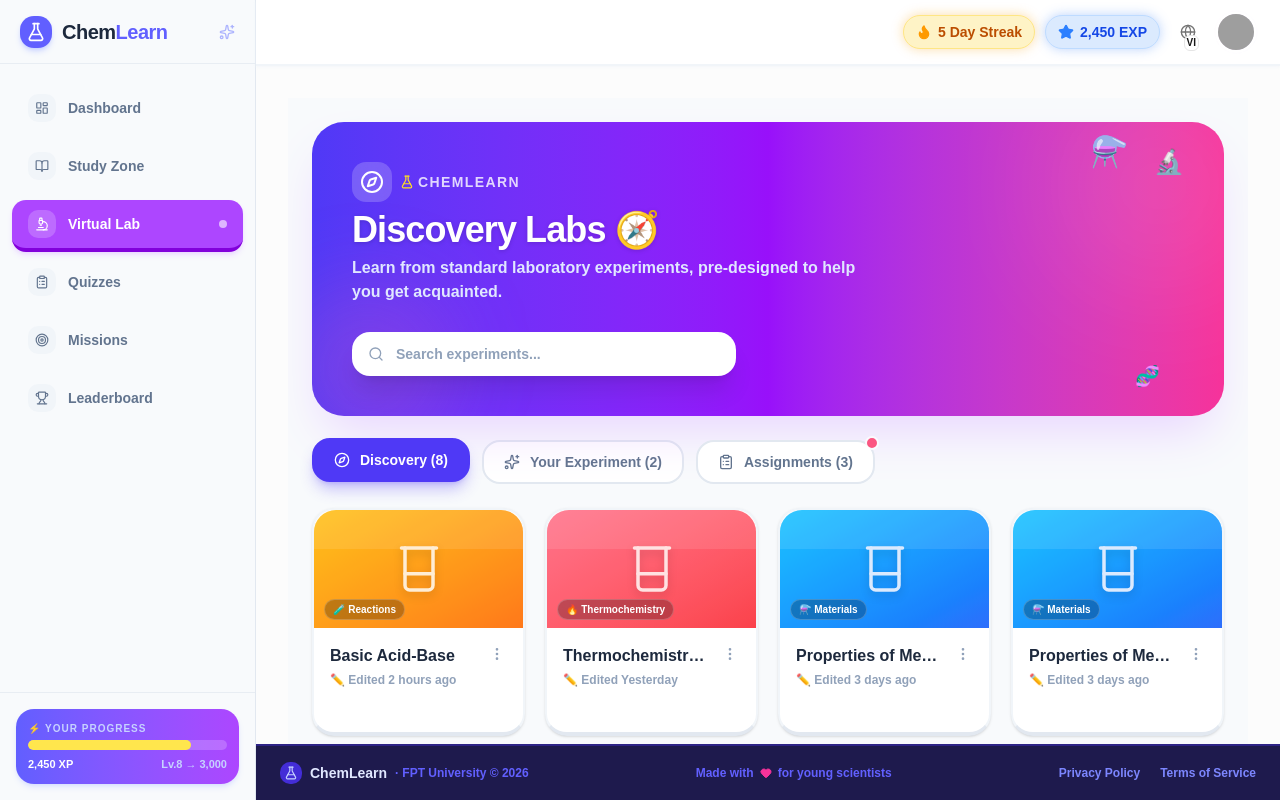
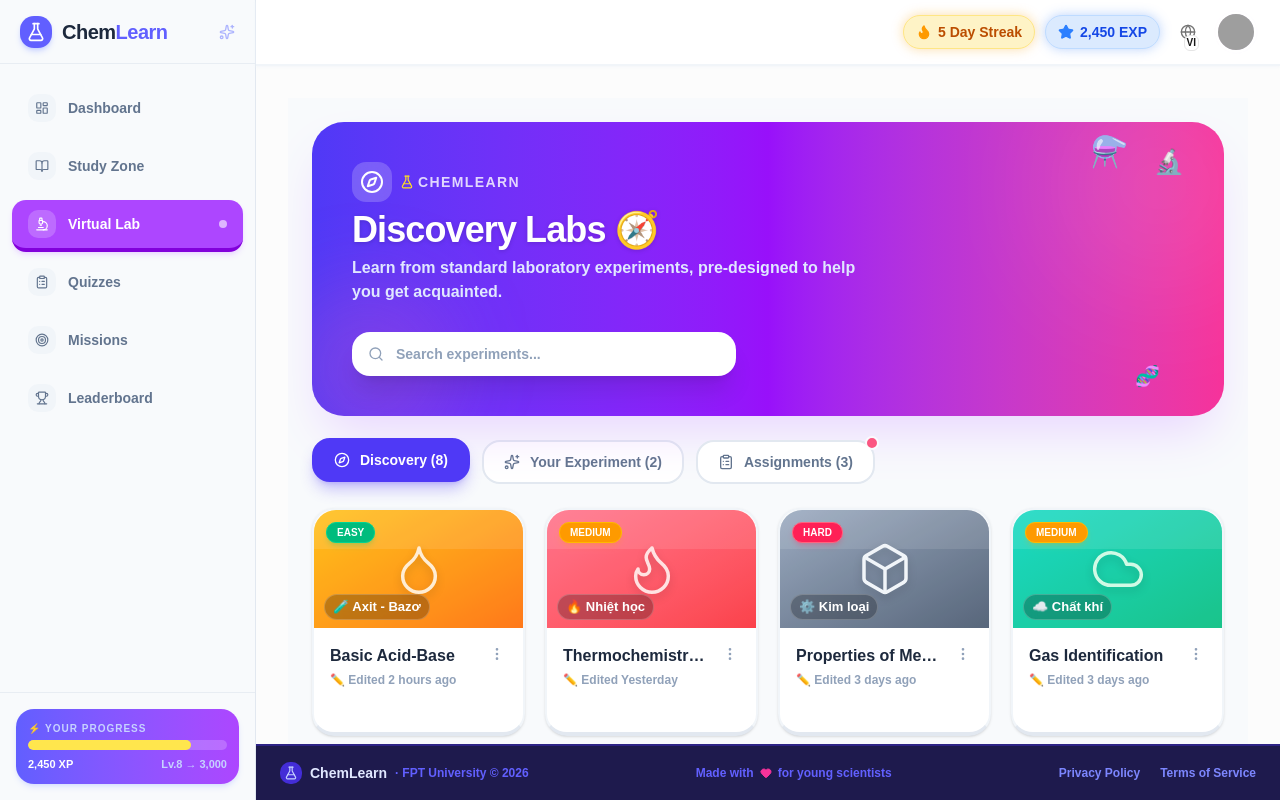
Before and after one commit to PhuNguyen12345/ChemLearn-FE, a React (Vite) app: page /student/virtual-lab in a window 1280 px wide. Built offline with nearby package versions, Linux system fonts and the light colour scheme; grey boxes are pictures that could not be loaded.

Commit message:
feat: details pop-up and rendering themes based on lab category.

```diff
--- a/src/features/lab/components/LabCard.jsx
+++ b/src/features/lab/components/LabCard.jsx
@@ -1,5 +1,6 @@
 import React from 'react';
-import { Beaker, MoreVertical, Edit2, Trash, Copy, CheckCircle2, Clock, CircleDashed } from 'lucide-react';
+import { Beaker, MoreVertical, Edit2, Trash, Copy, CheckCircle2, Clock, CircleDashed, Info } from 'lucide-react';
+import { LAB_THEMES } from '../data/theme';
 
 const LabCard = ({
   lab,
@@ -8,8 +9,44 @@
   onOpen,
   onRename,
   onDuplicate,
-  onDelete
+  onDelete,
+  onViewDetails
 }) => {
+
+  const themeKey = lab.category || lab.type;
+  const theme = LAB_THEMES[themeKey] || LAB_THEMES.DEFAULT;
+  const ThemeIcon = theme.Icon || Beaker;
+
+  // Helper to render Difficulty Badge
+  const renderDifficultyBadge = () => {
+    if (!lab.difficulty) return null;
+
+    let colorClass = "";
+    let label = "";
+
+    switch (lab.difficulty) {
+      case 'EASY':
+        colorClass = "bg-emerald-500 text-white border-emerald-400 shadow-emerald-500/20";
+        label = "EASY";
+        break;
+      case 'MEDIUM':
+        colorClass = "bg-amber-500 text-white border-amber-400 shadow-amber-500/20";
+        label = "MEDIUM";
+        break;
+      case 'HARD':
+        colorClass = "bg-rose-500 text-white border-rose-400 shadow-rose-500/20";
+        label = "HARD";
+        break;
+      default:
+        return null;
+    }
+
+    return (
+      <div className={`flex items-center px-2.5 py-0.5 border rounded-lg text-[10px] font-black absolute top-3 left-3 shadow-md z-10 ${colorClass}`}>
+        {label}
+      </div>
+    );
+  };
 
   // Helper to render Status Badge for Assignments
   const renderStatusBadge = () => {
@@ -57,20 +94,23 @@
       className={`group bg-white rounded-3xl border-2 border-slate-100 border-b-4 border-b-slate-200 shadow-sm hover:shadow-xl hover:-translate-y-2 hover:border-indigo-200 hover:border-b-indigo-300 transition-all duration-300 cursor-pointer flex flex-col relative ${isMenuOpen ? 'z-50' : 'z-10'}`}
     >
       {/* ── Gradient Thumbnail ── */}
-      <div className={`w-full aspect-video rounded-t-[22px] bg-gradient-to-br ${lab.gradient} flex items-center justify-center relative overflow-hidden`}>
+      <div className={`w-full aspect-video rounded-t-[22px] bg-gradient-to-br ${theme.gradient} flex items-center justify-center relative overflow-hidden`}>
         {/* Inner gloss */}
         <div className="absolute inset-0 bg-white/10" />
         <div className="absolute inset-x-0 top-0 h-1/3 bg-white/10" />
 
-        <Beaker
-          className={`w-14 h-14 ${lab.iconColor} relative z-10 drop-shadow-lg group-hover:scale-110 group-hover:-rotate-6 transition-transform duration-300`}
+        <ThemeIcon
+          className={`w-14 h-14 ${theme.iconColor} relative z-10 drop-shadow-lg group-hover:scale-110 group-hover:-rotate-6 transition-transform duration-300`}
           strokeWidth={1.5}
         />
 
         {/* Tag badge on thumbnail */}
-        <span className="absolute bottom-2 left-2.5 text-[10px] font-black text-white bg-black/25 backdrop-blur-sm px-2 py-0.5 rounded-full border border-white/20 z-10">
-          {lab.tag}
+        <span className="absolute bottom-2 left-2.5 text-[13px] font-black text-white bg-black/25 backdrop-blur-sm px-2 py-0.5 rounded-full border border-white/20 z-10">
+          {theme.tag}
         </span>
+
+        {/* Difficulty Badge */}
+        {renderDifficultyBadge()}
 
         {/* Status Badge (For Assignments) */}
         {renderStatusBadge()}
@@ -103,6 +143,15 @@
         {/* ── Popover menu ── */}
         {isMenuOpen && (
           <div className="absolute right-3 top-10 bg-white border border-slate-100 shadow-2xl rounded-2xl flex flex-col py-2 z-30 w-40 overflow-hidden">
+            <button
+              className="flex items-center gap-2.5 px-4 py-2.5 text-sm font-bold text-slate-600 hover:bg-slate-50 hover:text-slate-700 text-left w-full transition-colors"
+              onClick={(e) => { e.stopPropagation(); onToggleMenu(); onViewDetails && onViewDetails(); }}
+            >
+              <div className="w-6 h-6 rounded-lg bg-slate-100 flex items-center justify-center">
+                <Info className="w-3.5 h-3.5 text-slate-600" />
+              </div>
+              Chi tiết
+            </button>
             <button
               className="flex items-center gap-2.5 px-4 py-2.5 text-sm font-bold text-slate-600 hover:bg-indigo-50 hover:text-indigo-700 text-left w-full transition-colors"
               onClick={(e) => { e.stopPropagation(); onToggleMenu(); onRename(); }}
--- a/src/features/lab/components/LabDashboard.jsx
+++ b/src/features/lab/components/LabDashboard.jsx
@@ -7,6 +7,7 @@
 
 import { useLabData } from '../hooks/useLabData';
 import LabCard from './LabCard';
+import { LAB_THEMES } from '../data/theme';
 
 /* ─────────────────────────────────────────────────────────
    Main Component
@@ -15,6 +16,7 @@
   const navigate = useNavigate();
   const [searchQuery, setSearchQuery] = useState('');
   const [activeMenuId, setActiveMenuId] = useState(null);
+  const [selectedLabDetails, setSelectedLabDetails] = useState(null);
 
   // Default to Discovery tab
   const [activeTab, setActiveTab] = useState('PREMADE');
@@ -187,6 +189,7 @@
               isMenuOpen={activeMenuId === lab.id}
               onToggleMenu={() => setActiveMenuId(activeMenuId === lab.id ? null : lab.id)}
               onOpen={() => navigate('/lab-workspace/' + lab.id)}
+              onViewDetails={() => setSelectedLabDetails(lab)}
               onRename={() => toast.info('Feature coming in the next update!')}
               onDuplicate={() => toast.info('Feature coming in the next update!')}
               onDelete={() => toast.error('Delete feature temporarily locked to protect core data.')}
@@ -209,6 +212,75 @@
         )}
       </div>
 
+      {/* ══════════════════════════════════════════════
+          DETAILS MODAL
+      ══════════════════════════════════════════════ */}
+      {selectedLabDetails && (
+        <div className="fixed inset-0 bg-slate-900/40 backdrop-blur-sm z-[100] flex items-center justify-center p-4 animate-in fade-in duration-200" onClick={() => setSelectedLabDetails(null)}>
+          <div
+            className="bg-white rounded-3xl shadow-2xl max-w-lg w-full overflow-hidden animate-in zoom-in-95 duration-300"
+            onClick={e => e.stopPropagation()}
+          >
+            {/* Header: Gradient Banner */}
+            <div className={`w-full h-32 bg-gradient-to-br ${(LAB_THEMES[selectedLabDetails.category] || LAB_THEMES[selectedLabDetails.type] || LAB_THEMES.DEFAULT).gradient} relative flex items-center justify-center`}>
+               <div className="absolute inset-0 bg-white/10" />
+               <h2 className="relative z-10 text-2xl font-black text-white drop-shadow-md px-6 text-center">{selectedLabDetails.title}</h2>
+               {/* Close button */}
+               <button
+                 onClick={() => setSelectedLabDetails(null)}
+                 className="absolute top-4 right-4 w-8 h-8 bg-black/20 hover:bg-black/40 text-white rounded-full flex items-center justify-center backdrop-blur-sm transition-colors z-20"
+               >
+                 ✕
+               </button>
+            </div>
+
+            {/* Body */}
+            <div className="p-6 md:p-8 flex flex-col gap-5">
+
+              {/* Badges */}
+              <div className="flex flex-wrap gap-2">
+                <span className="px-3 py-1 bg-indigo-50 text-indigo-600 rounded-lg text-xs font-bold border border-indigo-100">
+                  {(LAB_THEMES[selectedLabDetails.category] || LAB_THEMES[selectedLabDetails.type] || LAB_THEMES.DEFAULT).tag}
+                </span>
+                {selectedLabDetails.difficulty && (
+                   <span className={`px-3 py-1 rounded-lg text-xs font-bold border ${
+                     selectedLabDetails.difficulty === 'EASY' ? 'bg-emerald-50 text-emerald-600 border-emerald-100' :
+                     selectedLabDetails.difficulty === 'MEDIUM' ? 'bg-amber-50 text-amber-600 border-amber-100' :
+                     'bg-rose-50 text-rose-600 border-rose-100'
+                   }`}>
+                     Độ khó: {selectedLabDetails.difficulty}
+                   </span>
+                )}
+                {selectedLabDetails.max_score && (
+                  <span className="px-3 py-1 bg-slate-50 text-slate-600 rounded-lg text-xs font-bold border border-slate-200">
+                    Max Score: {selectedLabDetails.max_score} EXP
+                  </span>
+                )}
+              </div>
+
+              {/* Description */}
+              <div>
+                <h4 className="text-sm font-bold text-slate-800 mb-2">Mô tả bài thực hành:</h4>
+                <p className="text-slate-600 text-sm leading-relaxed">
+                  {selectedLabDetails.description || 'Chưa có thông tin mô tả chi tiết cho bài lab này.'}
+                </p>
+              </div>
+
+              {/* Action Button */}
+              <button
+                onClick={() => {
+                  navigate('/lab-workspace/' + selectedLabDetails.id);
+                  setSelectedLabDetails(null);
+                }}
+                className="mt-2 w-full py-3.5 bg-blue-600 hover:bg-blue-700 text-white font-black rounded-2xl shadow-lg shadow-blue-500/30 transition-all active:scale-[0.98]"
+              >
+                Vào phòng thí nghiệm ngay 🚀
+              </button>
+            </div>
+          </div>
+        </div>
+      )}
+
     </div>
   );
 };
--- a/src/features/lab/data/mockLabsData.js
+++ b/src/features/lab/data/mockLabsData.js
@@ -3,102 +3,102 @@
   {
     id: '1',
     title: 'Basic Acid-Base',
+    description: 'Thực hành phản ứng trung hòa và các phản ứng đặc trưng của axit mạnh với bazơ, muối. Khám phá sự đổi màu và hiện tượng sủi bọt/kết tủa.',
+    category: 'AXIT_BAZO',
+    difficulty: 'EASY',
     lastEdited: '2 hours ago',
-    gradient: 'from-amber-400 to-orange-500',
-    iconColor: 'text-orange-100',
-    tag: '🧪 Reactions',
     type: 'PREMADE'
   },
   {
     id: '2',
     title: 'Thermochemistry 101',
+    description: 'Tìm hiểu về các phản ứng tỏa nhiệt và thu nhiệt. Quan sát sự thay đổi nhiệt độ môi trường khi hòa tan các chất.',
+    category: 'NHIET_HOC',
+    difficulty: 'MEDIUM',
     lastEdited: 'Yesterday',
-    gradient: 'from-rose-400 to-red-500',
-    iconColor: 'text-red-100',
-    tag: '🔥 Thermochemistry',
     type: 'PREMADE'
   },
   {
     id: '3',
     title: 'Properties of Metals',
+    description: 'Nghiên cứu tính chất hóa học của kim loại: phản ứng với nước, axit và dung dịch muối. Xác định dãy hoạt động hóa học.',
+    category: 'KIM_LOAI',
+    difficulty: 'HARD',
     lastEdited: '3 days ago',
-    gradient: 'from-sky-400 to-blue-600',
-    iconColor: 'text-blue-100',
-    tag: '⚗️ Materials',
     type: 'PREMADE'
   },
   {
     id: '4',
-    title: 'Properties of Metals',
+    title: 'Gas Identification',
+    description: 'Thực hiện các thí nghiệm để tạo ra và nhận biết các loại khí phổ biến như H2, CO2, O2.',
+    category: 'CHAT_KHI',
+    difficulty: 'MEDIUM',
     lastEdited: '3 days ago',
-    gradient: 'from-sky-400 to-blue-600',
-    iconColor: 'text-blue-100',
-    tag: '⚗️ Materials',
     type: 'PREMADE'
   },
   {
     id: '5',
-    title: 'Properties of Metals',
-    lastEdited: '3 days ago',
-    gradient: 'from-sky-400 to-blue-600',
-    iconColor: 'text-blue-100',
-    tag: '⚗️ Materials',
+    title: 'Precipitation Reactions',
+    description: 'Quan sát sự tạo thành kết tủa khi pha trộn các dung dịch muối khác nhau. Ghi nhận màu sắc kết tủa đặc trưng.',
+    category: 'KET_TUA',
+    difficulty: 'EASY',
+    lastEdited: '4 days ago',
     type: 'PREMADE'
   },
   {
     id: '6',
-    title: 'Properties of Metals',
-    lastEdited: '3 days ago',
-    gradient: 'from-sky-400 to-blue-600',
-    iconColor: 'text-blue-100',
-    tag: '⚗️ Materials',
+    title: 'Oxidation-Reduction',
+    description: 'Tìm hiểu về quá trình oxy hóa - khử thông qua phản ứng của thuốc tím (KMnO4) và axit oxalic.',
+    category: 'OXI_HOA_KHU',
+    difficulty: 'HARD',
+    lastEdited: '1 week ago',
     type: 'PREMADE'
   },
   {
     id: '7',
-    title: 'Properties of Metals',
-    lastEdited: '3 days ago',
-    gradient: 'from-sky-400 to-blue-600',
-    iconColor: 'text-blue-100',
-    tag: '⚗️ Materials',
+    title: 'Chemical Equilibrium',
+    description: 'Quan sát sự chuyển dịch cân bằng hóa học khi thay đổi nồng độ, nhiệt độ và áp suất.',
+    category: 'CAN_BANG',
+    difficulty: 'HARD',
+    lastEdited: '1 week ago',
     type: 'PREMADE'
   },
   {
     id: '8',
-    title: 'Properties of Metals',
-    lastEdited: '3 days ago',
-    gradient: 'from-sky-400 to-blue-600',
-    iconColor: 'text-blue-100',
-    tag: '⚗️ Materials',
+    title: 'Organic Compounds',
+    description: 'Nhận biết các hợp chất hữu cơ cơ bản thông qua các phản ứng màu và phản ứng cháy đặc trưng.',
+    category: 'HUU_CO',
+    difficulty: 'MEDIUM',
+    lastEdited: '2 weeks ago',
     type: 'PREMADE'
   },
   // SANDBOX = Your Experiments
   {
     id: '9',
     title: 'My First Experiment',
+    description: 'Khu vực tự do để thử nghiệm trộn lẫn các hóa chất và quan sát hiện tượng xảy ra.',
+    category: 'SANDBOX',
+    difficulty: 'EASY',
     lastEdited: '1 week ago',
-    gradient: 'from-violet-400 to-purple-600',
-    iconColor: 'text-purple-100',
-    tag: '🌟 Beginner',
     type: 'SANDBOX'
   },
   {
     id: '10',
     title: 'Explosives Crafting',
+    description: 'Thử nghiệm tạo ra các phản ứng nổ và tỏa nhiệt mạnh trong môi trường mô phỏng an toàn.',
+    category: 'SANDBOX',
+    difficulty: 'HARD',
     lastEdited: 'Just now',
-    gradient: 'from-teal-400 to-emerald-500',
-    iconColor: 'text-emerald-100',
-    tag: '⚠️ Danger',
     type: 'SANDBOX'
   },
   // ASSIGNMENT = Homework
   {
     id: '11',
     title: 'Homework 1: Redox Reactions',
+    description: 'Hoàn thành các phương trình phản ứng oxy hóa khử được giao bởi giáo viên bộ môn.',
+    category: 'OXI_HOA_KHU',
+    difficulty: 'MEDIUM',
     lastEdited: '4 hours ago',
-    gradient: 'from-indigo-400 to-cyan-500',
-    iconColor: 'text-cyan-100',
-    tag: '📝 Homework',
     type: 'ASSIGNMENT',
     status: 'UNCOMPLETED',
     progress: 0,
@@ -107,10 +107,10 @@
   {
     id: '12',
     title: 'Practice: Solution Titration',
+    description: 'Thực hành chuẩn độ dung dịch Axit-Bazơ sử dụng chỉ thị màu Phenolphtalein.',
+    category: 'AXIT_BAZO',
+    difficulty: 'HARD',
     lastEdited: '1 day ago',
-    gradient: 'from-indigo-500 to-indigo-700',
-    iconColor: 'text-indigo-100',
-    tag: '📝 Homework',
     type: 'ASSIGNMENT',
     status: 'IN_PROGRESS',
     progress: 50,
@@ -119,10 +119,10 @@
   {
     id: '13',
     title: '15-Min Quiz: Gas Identification',
+    description: 'Bài kiểm tra trắc nghiệm kết hợp thực hành: Nhận biết 3 lọ khí mất nhãn.',
+    category: 'CHAT_KHI',
+    difficulty: 'EASY',
     lastEdited: '2 days ago',
-    gradient: 'from-slate-400 to-slate-600',
-    iconColor: 'text-slate-100',
-    tag: '🏆 Exam',
     type: 'ASSIGNMENT',
     status: 'SUBMITTED',
     progress: 100,
--- /dev/null
+++ b/src/features/lab/data/theme.js
@@ -0,0 +1,67 @@
+import {
+  Beaker, Flame, Droplet, Box, Cloud,
+  Zap, Scale, Leaf, Sparkles, ClipboardList
+} from 'lucide-react';
+
+export const LAB_THEMES = {
+  AXIT_BAZO: {
+    gradient: "from-amber-400 to-orange-500",
+    iconColor: "text-orange-100",
+    tag: "🧪 Axit - Bazơ",
+    Icon: Droplet
+  },
+  NHIET_HOC: {
+    gradient: "from-rose-400 to-red-500",
+    iconColor: "text-red-100",
+    tag: "🔥 Nhiệt học",
+    Icon: Flame
+  },
+  KIM_LOAI: {
+    gradient: "from-slate-400 to-slate-600",
+    iconColor: "text-slate-100",
+    tag: "⚙️ Kim loại",
+    Icon: Box
+  },
+  CHAT_KHI: {
+    gradient: "from-teal-400 to-emerald-500",
+    iconColor: "text-emerald-100",
+    tag: "☁️ Chất khí",
+    Icon: Cloud
+  },
+  KET_TUA: {
+    gradient: "from-violet-400 to-purple-600",
+    iconColor: "text-purple-100",
+    tag: "🔬 Kết tủa",
+    Icon: Beaker
+  },
+  OXI_HOA_KHU: {
+    gradient: "from-fuchsia-400 to-pink-600",
+    iconColor: "text-pink-100",
+    tag: "⚡ Oxi hóa - Khử",
+    Icon: Zap
+  },
+  CAN_BANG: {
+    gradient: "from-blue-400 to-indigo-500",
+    iconColor: "text-indigo-100",
+    tag: "⚖️ Cân bằng",
+    Icon: Scale
+  },
+  HUU_CO: {
+    gradient: "from-green-400 to-emerald-600",
+    iconColor: "text-emerald-100",
+    tag: "🌿 Hữu cơ",
+    Icon: Leaf
+  },
+  // SANDBOX: {
+  //   gradient: "from-pink-400 to-rose-500",
+  //   iconColor: "text-rose-100",
+  //   tag: "✨ Tự do",
+  //   Icon: Sparkles
+  // },
+  DEFAULT: {
+    gradient: "from-sky-400 to-blue-500",
+    iconColor: "text-blue-100",
+    tag: "🔬 Thực hành",
+    Icon: Beaker
+  }
+};
```
Also changed, not shown: src/features/lab/VirtualLabPage.jsx (+0 -9 lines), src/features/lab/data/mockAxitBazo.json (+8 -1 lines).
